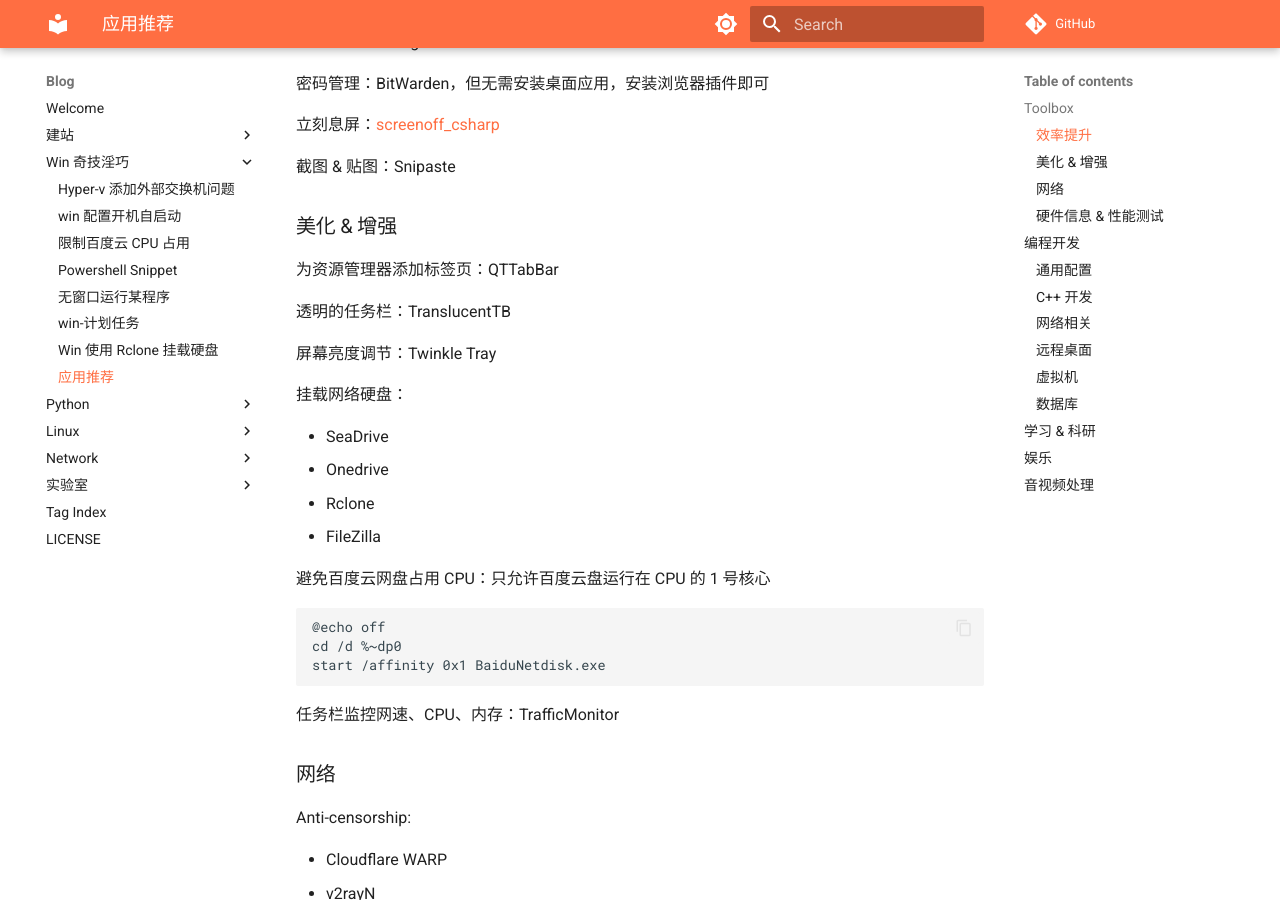
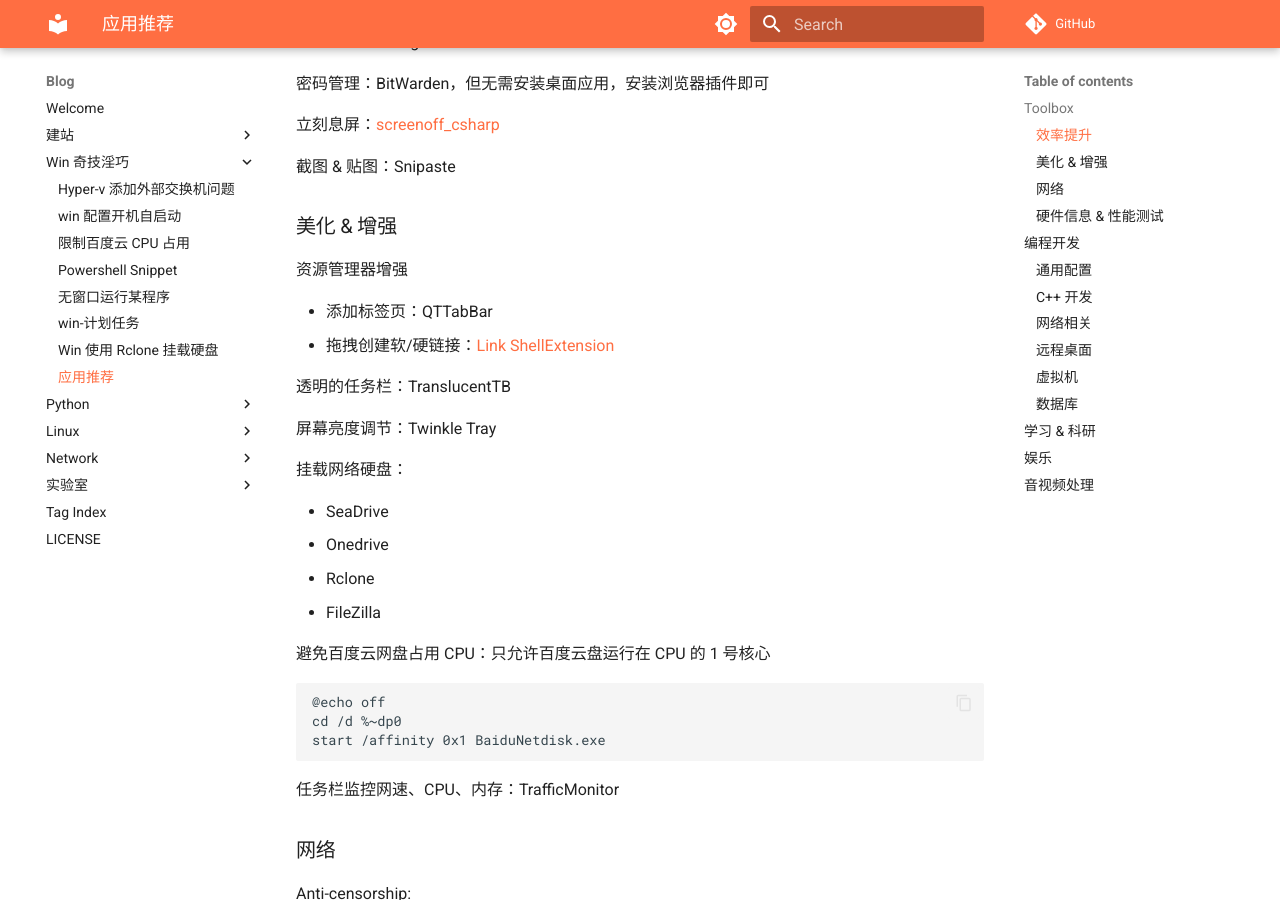
Before and after one commit to GJCav/blog, an MkDocs documentation site: the page built from docs/win-tricks/应用推荐.md, in a window 1280 px wide and 900 px high, scrolled down 951 px. Built offline with MkDocs 1.6.1 and Material for MkDocs 9.7.7, drawn with Linux system fonts in a browser that asks for light colours; comment, search, counter and statistics services are not loaded.

Commit message:
add LinkShellExt to win-trick

```diff
--- a/docs/win-tricks/应用推荐.md
+++ b/docs/win-tricks/应用推荐.md
@@ -59,7 +59,10 @@ PDF 处理：下面三个工具各有千秋，但 Adobe 的功能最全
 
 ### 美化 & 增强
 
-为资源管理器添加标签页：QTTabBar
+资源管理器增强
+
+* 添加标签页：QTTabBar
+* 拖拽创建软/硬链接：[Link ShellExtension](https://schinagl.priv.at/nt/hardlinkshellext/linkshellextension.html)
 
 透明的任务栏：TranslucentTB
 
```
